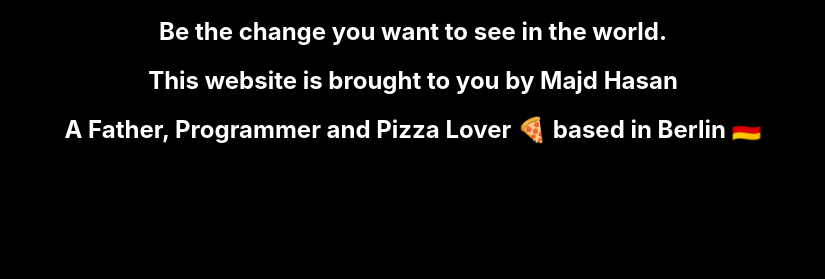
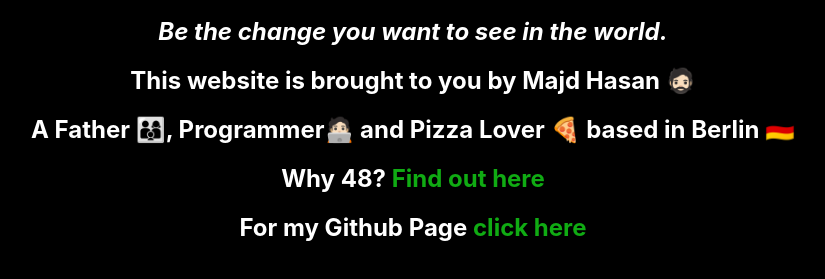
Before and after one commit to majdhasan/dev48, a plain HTML site: page index.html in a window 1280 px wide. Shown: the part 357-636 px from the top of the page, without its empty margins (227-1052 px from the left). Drawn offline with Linux system fonts and the light colour scheme; a web font is replaced by a local one.

Commit message:
add links

```diff
--- a/index.html
+++ b/index.html
@@ -23,11 +23,24 @@
     </div>
     <div class="headline">DEV 48</div>
     <div class="links">
-      <div class="link">Be the change you want to see in the world.</div>
+      <div class="link">
+        <em>Be the change you want to see in the world.</em>
+      </div>
 
-      <div class="link">This website is brought to you by Majd Hasan</div>
+      <div class="link">This website is brought to you by Majd Hasan 🧔🏻</div>
       <div class="link">
-        A Father, Programmer and Pizza Lover 🍕 based in Berlin 🇩🇪
+        A Father 👨‍👩‍👦, Programmer🧑🏻‍💻 and Pizza Lover 🍕 based in Berlin 🇩🇪
+      </div>
+      <div class="link">
+        Why 48?
+        <a
+          href="https://en.wikipedia.org/wiki/Arab_citizens_of_Israel#:~:text=In%20Arabic%20various%20terms%20are,remained%20within%20Israel's%201948%20borders."
+          >Find out here</a
+        >
+      </div>
+      <div class="link">
+        For my Github Page
+        <a href="https://github.com/majdhasan"> click here</a>
       </div>
     </div>
   </body>
```
